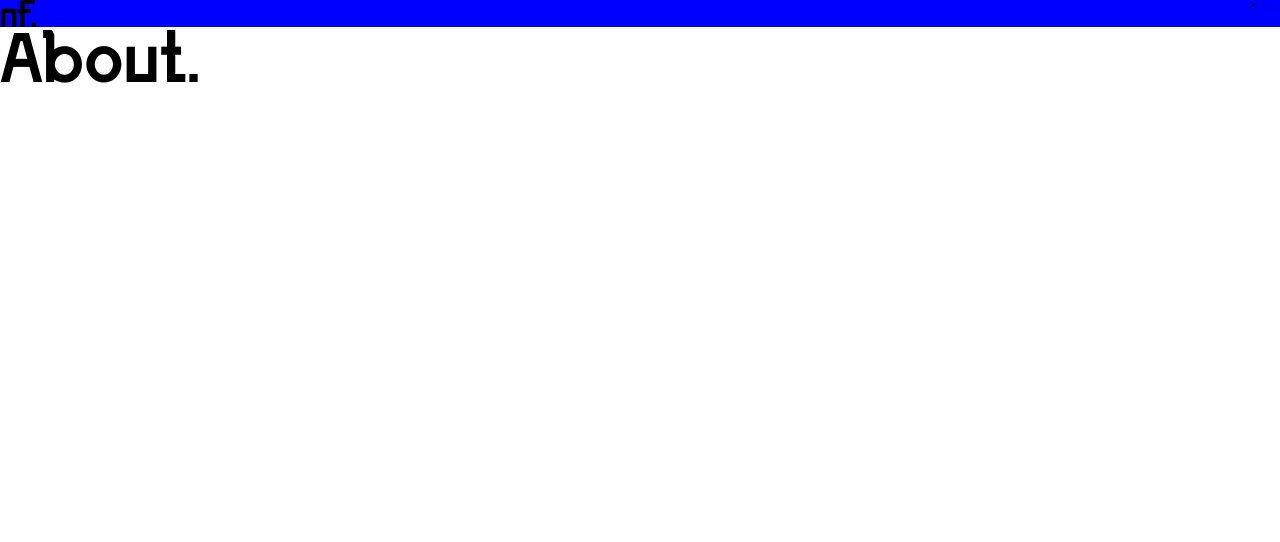
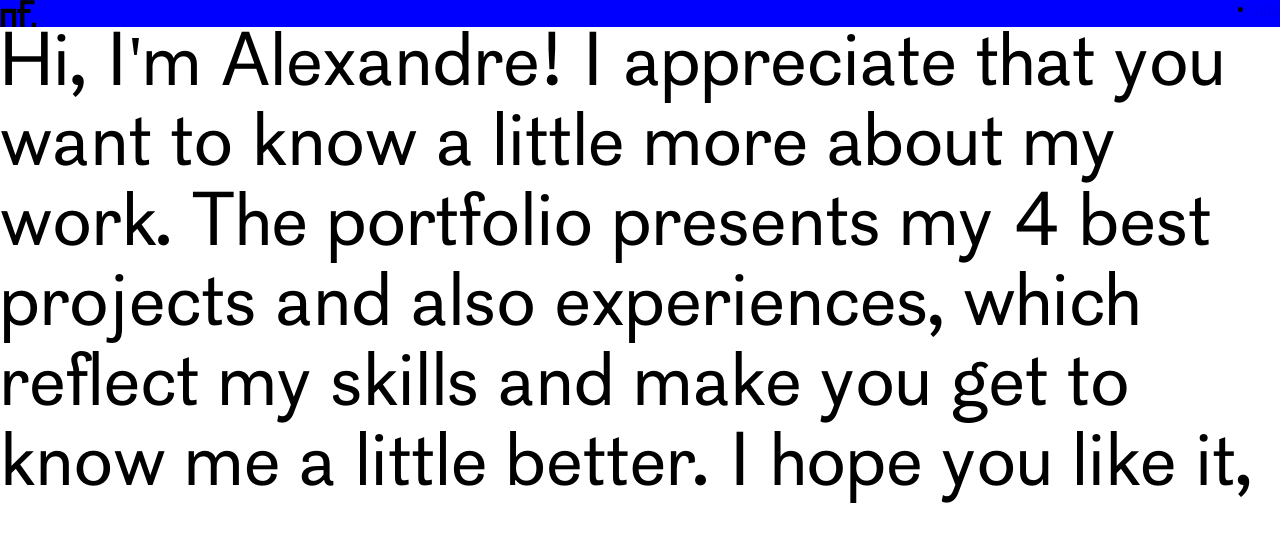
Before and after one commit to alexpinho/notfound_stage2, a React (Create React App) app: page /info in a window 1280 px wide. Shown: the top 542 px of the page. Built offline with nearby package versions, Linux system fonts and the light colour scheme; the HTML template or start-up script is replaced by a standard one.

Commit message:
base titles

```diff
--- a/src/Pages/Home.js
+++ b/src/Pages/Home.js
@@ -4,7 +4,7 @@ import Layout from './Components/Layout';
 function Home () {
   return (
     <Layout>
-<h1>ola</h1>
+        <h1>ola</h1>
     </Layout>
   );
 };
--- a/src/Pages/Info.js
+++ b/src/Pages/Info.js
@@ -4,7 +4,12 @@ import Layout from './Components/Layout';
 const Info = () => {
   return (
     <Layout>
-        <h1>About.</h1>
+        <h2>Hi, I'm Alexandre!
+            I appreciate that you want to know a little more about my work.
+            The portfolio presents my 4 best projects and also experiences,
+            which reflect my skills and make you get to know me a little better.
+            I hope you like it,
+        </h2>
     </Layout>
   );
 };
--- a/src/styles/base.scss
+++ b/src/styles/base.scss
@@ -6,19 +6,29 @@
   box-sizing: border-box;
 }
 
-html {
-  font-size: 10px;
+body {
+  width: 100%;
+  overflow: overlay;
+  background-color: white;
 }
+
+$primary-color: #000000;
+$secondary-color: #ffffff;
 
 h1 {
   font-family: "BarracudaBold";
-  font-size: 7rem;
+  font-size: 4.5rem;
+  line-height: auto;
+  font-weight: 400;
+  letter-spacing: 0.05rem;
+  color: $primary-color;
 }
 
-p {
+h2 {
   font-family: "Cotham";
-  font-size: 2.5rem;
-  letter-spacing: 0.165rem;
-  padding-top: 2.5rem;
-  color: #000000;
+  font-size: 4.5rem;
+  line-height: 5rem;
+  font-weight: 400;
+  letter-spacing: 0.025rem;
+  color: $primary-color;
 }
--- a/src/styles/pages/home.scss
+++ b/src/styles/pages/home.scss
@@ -0,0 +1,3 @@
+.home {
+  padding: 0 7rem 24rem;
+}
```
